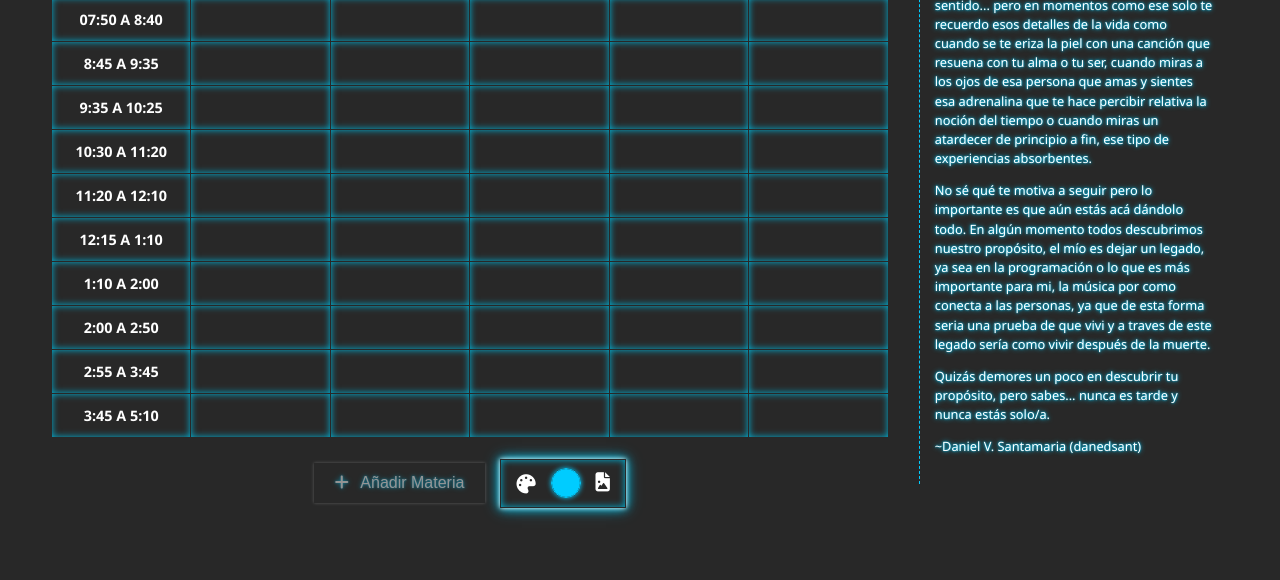
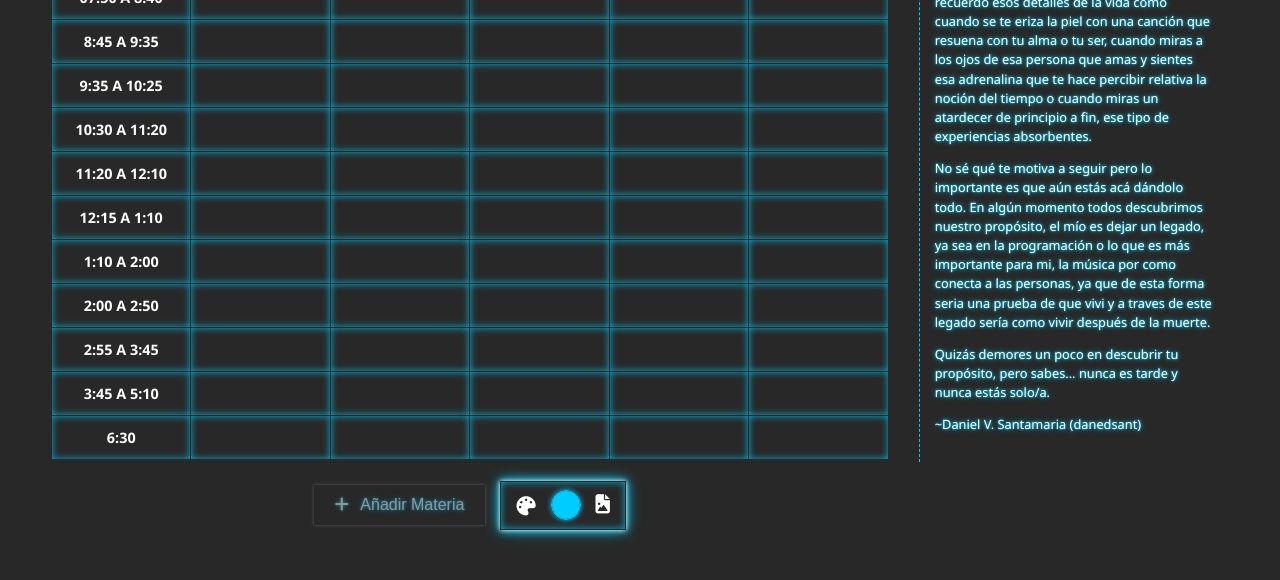
Before and after one commit to danedsant/Horario-Uneg, a plain HTML site: page index.html in a window 1280 px wide. Shown: the part 234-814 px from the top of the page. Drawn offline with nearby package versions, Linux system fonts and the light colour scheme.

Commit message:
Update index.html

```diff
--- a/index.html
+++ b/index.html
@@ -106,6 +106,14 @@
                             <td class="neon-border subject-cell" data-day="Jueves" data-time="10"></td>
                             <td class="neon-border subject-cell" data-day="Viernes" data-time="10"></td>
                         </tr>
+                         <tr>
+                            <td class="neon-border time-slot" data-time="10">6:30</td>
+                            <td class="neon-border subject-cell" data-day="Lunes" data-time="10"></td>
+                            <td class="neon-border subject-cell" data-day="Martes" data-time="10"></td>
+                            <td class="neon-border subject-cell" data-day="Miércoles" data-time="10"></td>
+                            <td class="neon-border subject-cell" data-day="Jueves" data-time="10"></td>
+                            <td class="neon-border subject-cell" data-day="Viernes" data-time="10"></td>
+                        </tr>
                     </tbody>
                 </table>
 
```
